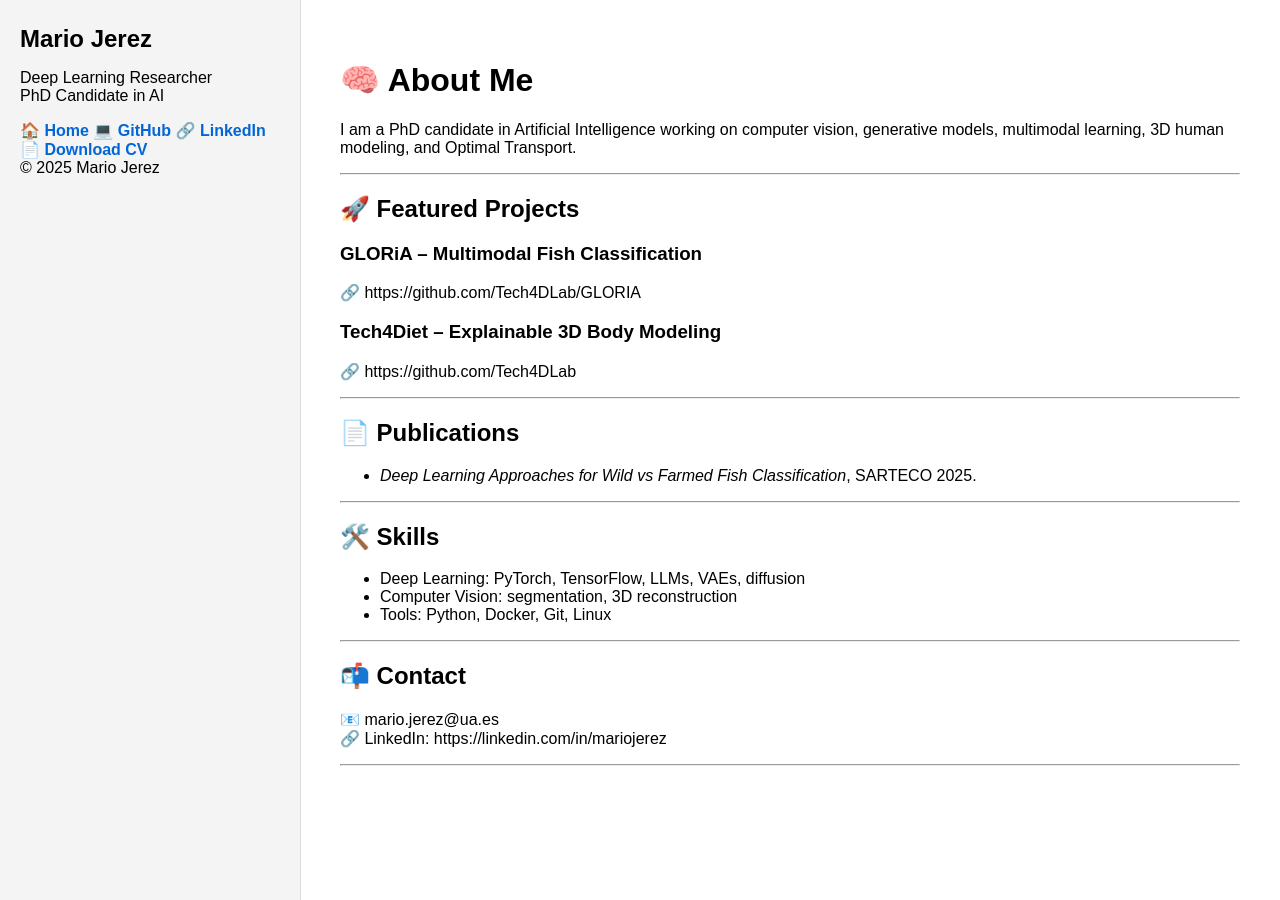
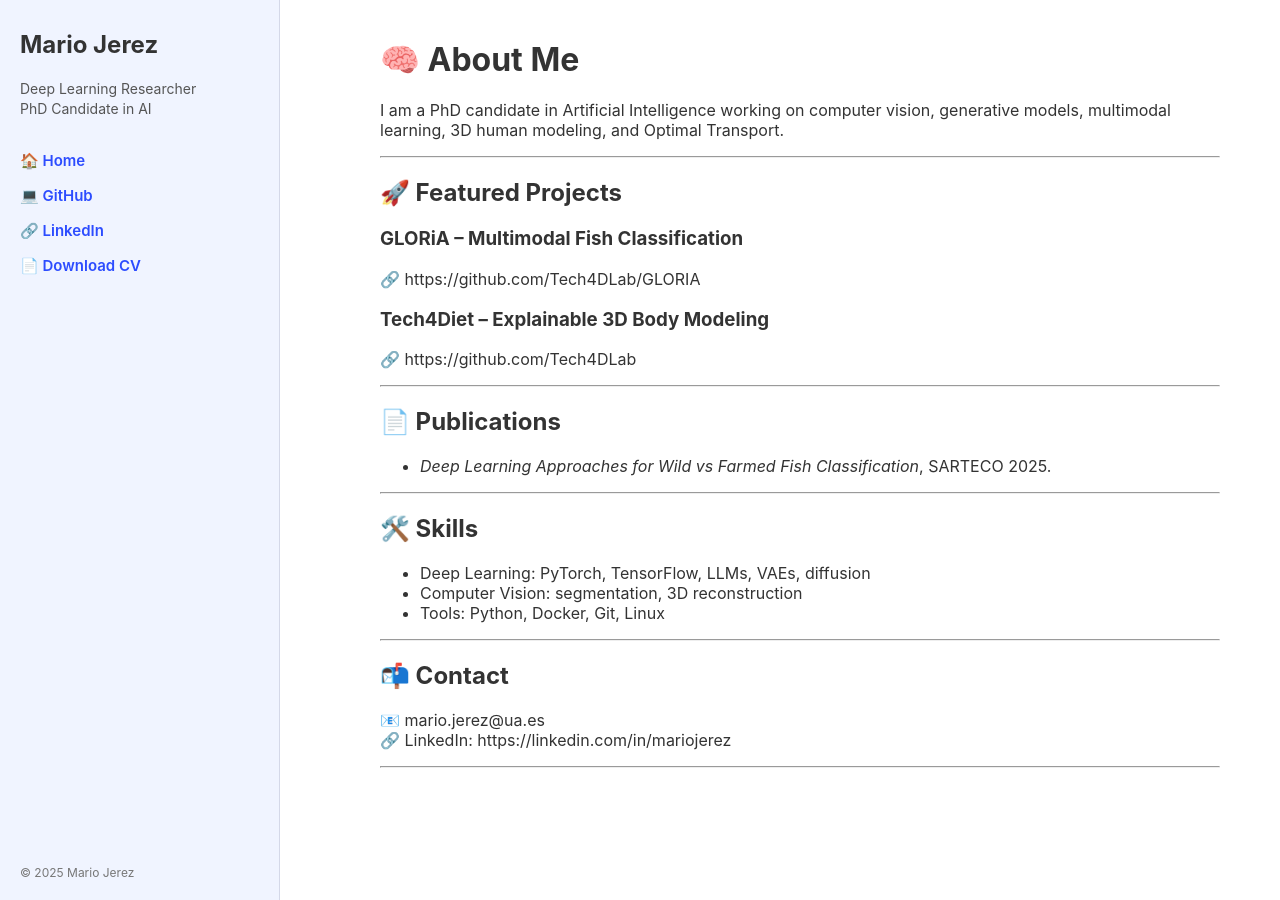
Before and after one commit to Mariojt72/Mariojt72.github.io, a Jekyll site: the page built from index.md, in a window 1280 px wide. Built offline with Jekyll 4.4.1, drawn with Linux system fonts in a browser that asks for light colours.

Commit message:
Refactor CSS for layout and styling improvements

```diff
--- a/assets/css/style.css
+++ b/assets/css/style.css
@@ -1,41 +1,71 @@
+/* GENERAL --------------------------------------------------------*/
 body {
   margin: 0;
-  font-family: Arial, sans-serif;
+  font-family: -apple-system, BlinkMacSystemFont, "Segoe UI", Helvetica, Arial, sans-serif;
+  color: #333;
 }
 
+/* SIDEBAR --------------------------------------------------------*/
 .sidebar {
   position: fixed;
+  top: 0;
   left: 0;
-  top: 0;
-  width: 260px;
+  width: 280px;
   height: 100%;
-  background: #f4f4f4;
-  padding: 20px;
-  border-right: 1px solid #ddd;
+  background: #f0f4ff;
+  border-right: 1px solid #d4d8e8;
+  padding: 30px 20px;
+  box-sizing: border-box;
 }
 
-.sidebar h2, .sidebar h3, .sidebar h4 {
-  margin: 5px 0;
+.sidebar h2 {
+  margin-top: 0;
+  font-size: 24px;
+  font-weight: 700;
 }
 
-.sidebar a {
-  text-decoration: none;
-  color: #0366d6;
-  font-weight: bold;
+.tagline {
+  font-size: 14px;
+  color: #555;
+  margin-bottom: 25px;
+  line-height: 1.4;
 }
 
-.sidebar a:hover {
+.sidebar-links a {
+  display: block;
+  text-decoration: none;
+  padding: 8px 0;
+  color: #2c4cff;
+  font-weight: 600;
+  font-size: 15px;
+}
+
+.sidebar-links a:hover {
+  color: #0014d4;
   text-decoration: underline;
 }
 
+footer {
+  position: absolute;
+  bottom: 20px;
+  font-size: 12px;
+  color: #777;
+}
+
+/* OPTIONAL PHOTO */
 .profile-pic {
   width: 100%;
-  border-radius: 8px;
-  margin-bottom: 15px;
+  border-radius: 12px;
+  margin-bottom: 20px;
 }
 
+/* CONTENT --------------------------------------------------------*/
 .content {
-  margin-left: 300px;
-  padding: 40px;
+  margin-left: 320px;
+  padding: 40px 60px;
   max-width: 900px;
 }
+
+.content h1 {
+  margin-top: 0;
+}
```
